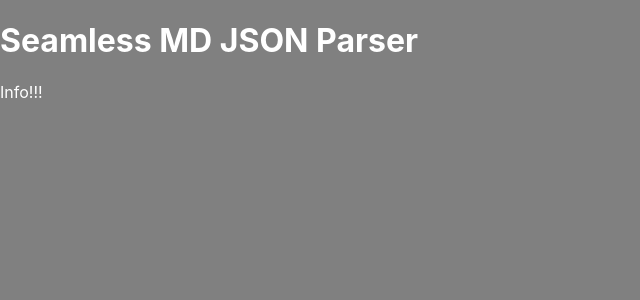
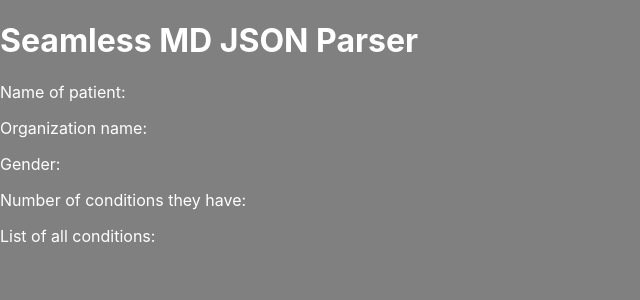
Before and after one commit to NX915/JSON-Parser, a React (Create React App) app: page / in a window 1280 px wide. Shown: the top 300 px of the page, without its empty margins (0-640 px from the left). Built offline with nearby package versions, Linux system fonts and the light colour scheme; no server answers.

Commit message:
add text in info

```diff
--- a/src/components/Info/index.jsx
+++ b/src/components/Info/index.jsx
@@ -7,8 +7,12 @@ import React, { useState } from 'react';
 export const Info = (props) => {
 
   return (
-    <div>
-      Info!!!
+    <div className='info'>
+      <p>Name of patient: </p>
+      <p>Organization name: </p>
+      <p>Gender: </p>
+      <p>Number of conditions they have: </p>
+      <p>List of all conditions: </p>
     </div>
   );
 };
```
Also changed, not shown: 1 other file (tests, documents, lock files or other folders).
